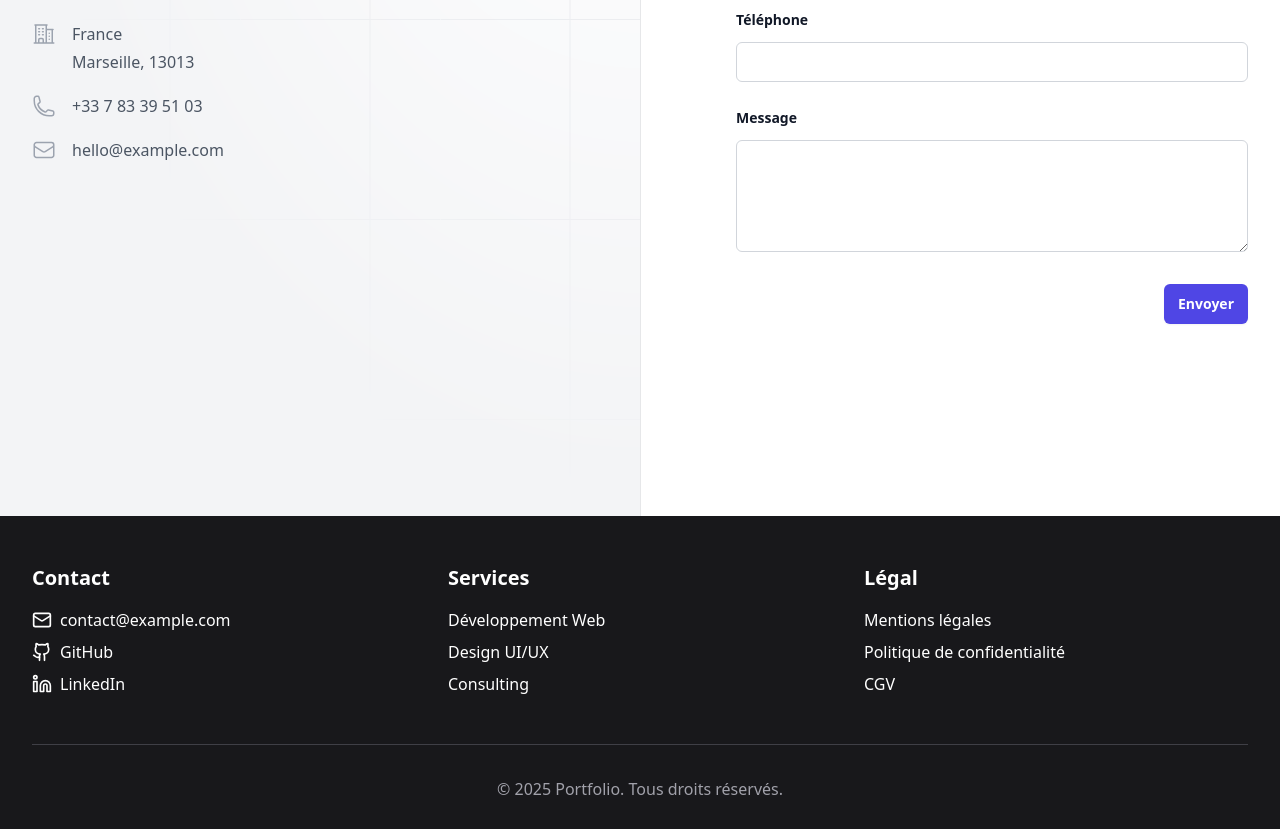
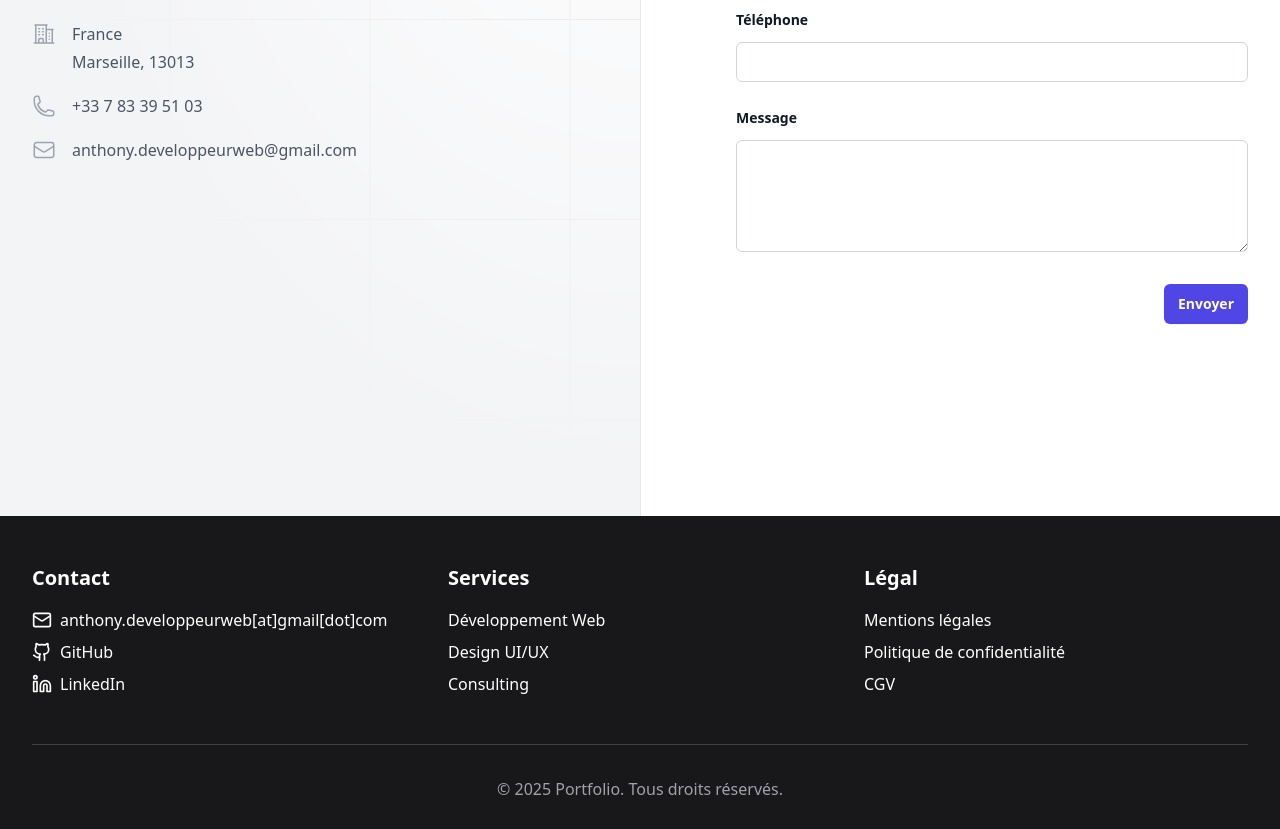
Before and after one commit to GorskiAnthony/pf-freelance, a React (Vite) app: page /contact in a window 1280 px wide. Shown: the part 380-1209 px from the top of the page. Built offline with nearby package versions, Linux system fonts and the light colour scheme.

Commit message:
📝 (Contact.tsx, Footer.tsx, CGV.tsx, MentionLegal.tsx, PolitiqueConfidentialite.tsx): Update email addresses for contact information to use anthony.developpeurweb@gmail.com for consistency and compliance with GDPR regulations.

```diff
--- a/src/components/Contact.tsx
+++ b/src/components/Contact.tsx
@@ -130,12 +130,12 @@ export default function Contact() {
 								</dt>
 								<dd>
 									<a
-										href="mailto:hello@example.com"
+										href="mailto:anthony.developpeurweb@gmail.com"
 										className="hover:text-gray-900"
 										rel="noopener noreferrer"
 										aria-label="Email address"
 									>
-										hello@example.com
+										anthony.developpeurweb@gmail.com
 									</a>
 								</dd>
 							</div>
--- a/src/components/Footer.tsx
+++ b/src/components/Footer.tsx
@@ -11,10 +11,10 @@ export default function Footer() {
 							<li className="flex items-center">
 								<Icons.Mail className="w-5 h-5 mr-2" />
 								<a
-									href="mailto:contact@example.com"
+									href="mailto:anthony.developpeurweb@gmail.com"
 									className="hover:text-zinc-300 transition-colors"
 								>
-									contact@example.com
+									anthony.developpeurweb[at]gmail[dot]com
 								</a>
 							</li>
 							<li className="flex items-center">
--- a/src/pages/CGV.tsx
+++ b/src/pages/CGV.tsx
@@ -66,7 +66,7 @@ export default function ConditionsVente() {
 		{
 			title: "8. Données personnelles",
 			content:
-				"Les données collectées servent uniquement à la gestion de la prestation. Elles ne sont jamais cédées à des tiers. Conformément à la loi RGPD, vous pouvez demander la modification ou suppression de vos données en écrivant à contact@agorski.dev.",
+				"Les données collectées servent uniquement à la gestion de la prestation. Elles ne sont jamais cédées à des tiers. Conformément à la loi RGPD, vous pouvez demander la modification ou suppression de vos données en écrivant à anthony.developpeurweb@gmail.com.",
 		},
 		{
 			title: "9. Litiges",
--- a/src/pages/MentionLegal.tsx
+++ b/src/pages/MentionLegal.tsx
@@ -28,7 +28,7 @@ export default function MentionsLegales() {
 		{
 			title: "7. Données personnelles",
 			content:
-				"Le site peut collecter des données personnelles via les formulaires de contact (nom, prénom, email…). Ces données sont strictement confidentielles et ne sont utilisées que pour répondre aux demandes. Conformément à la loi 'Informatique et Libertés' et au RGPD, tout utilisateur dispose d’un droit d’accès, de rectification ou de suppression des données le concernant, en écrivant à : contact@agorski.dev. Aucune information personnelle n’est cédée à des tiers.",
+				"Le site peut collecter des données personnelles via les formulaires de contact (nom, prénom, email…). Ces données sont strictement confidentielles et ne sont utilisées que pour répondre aux demandes. Conformément à la loi 'Informatique et Libertés' et au RGPD, tout utilisateur dispose d’un droit d’accès, de rectification ou de suppression des données le concernant, en écrivant à : anthony.developpeurweb@gmail.com. Aucune information personnelle n’est cédée à des tiers.",
 		},
 		{
 			title: "8. Cookies",
--- a/src/pages/PolitiqueConfidentialite.tsx
+++ b/src/pages/PolitiqueConfidentialite.tsx
@@ -84,11 +84,11 @@ export const PolitiqueConfidentialite = () => {
 						Pour exercer ces droits, vous pouvez contacter Anthony
 						Gorski par email à l’adresse :
 						<a
-							href="mailto:contact@agorski.dev"
+							href="mailto:anthony.developpeurweb@gmail.com"
 							className="text-blue-600 underline"
 						>
 							{" "}
-							contact@agorski.dev
+							anthony.developpeurweb@gmail.com
 						</a>
 					</p>
 				</>
```
